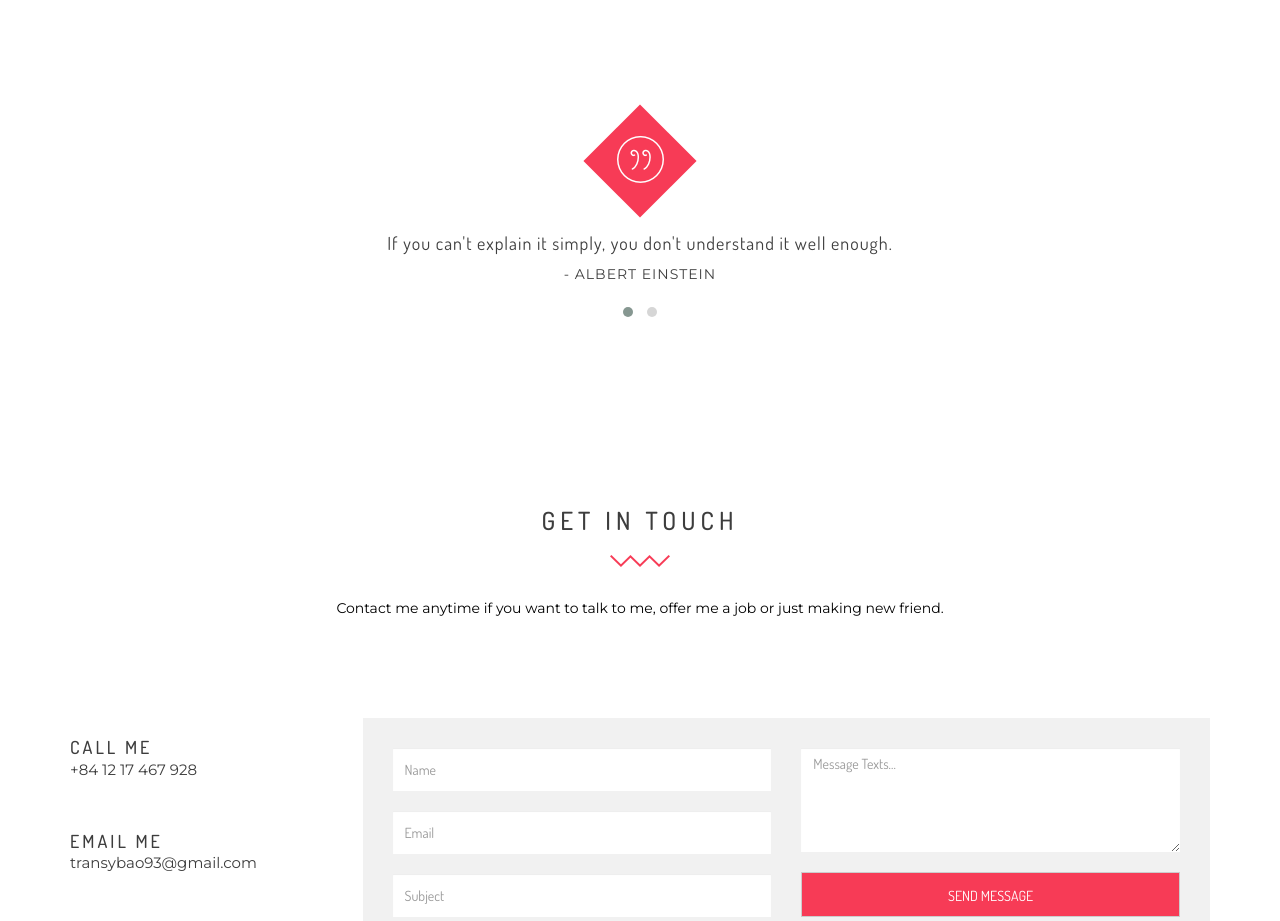
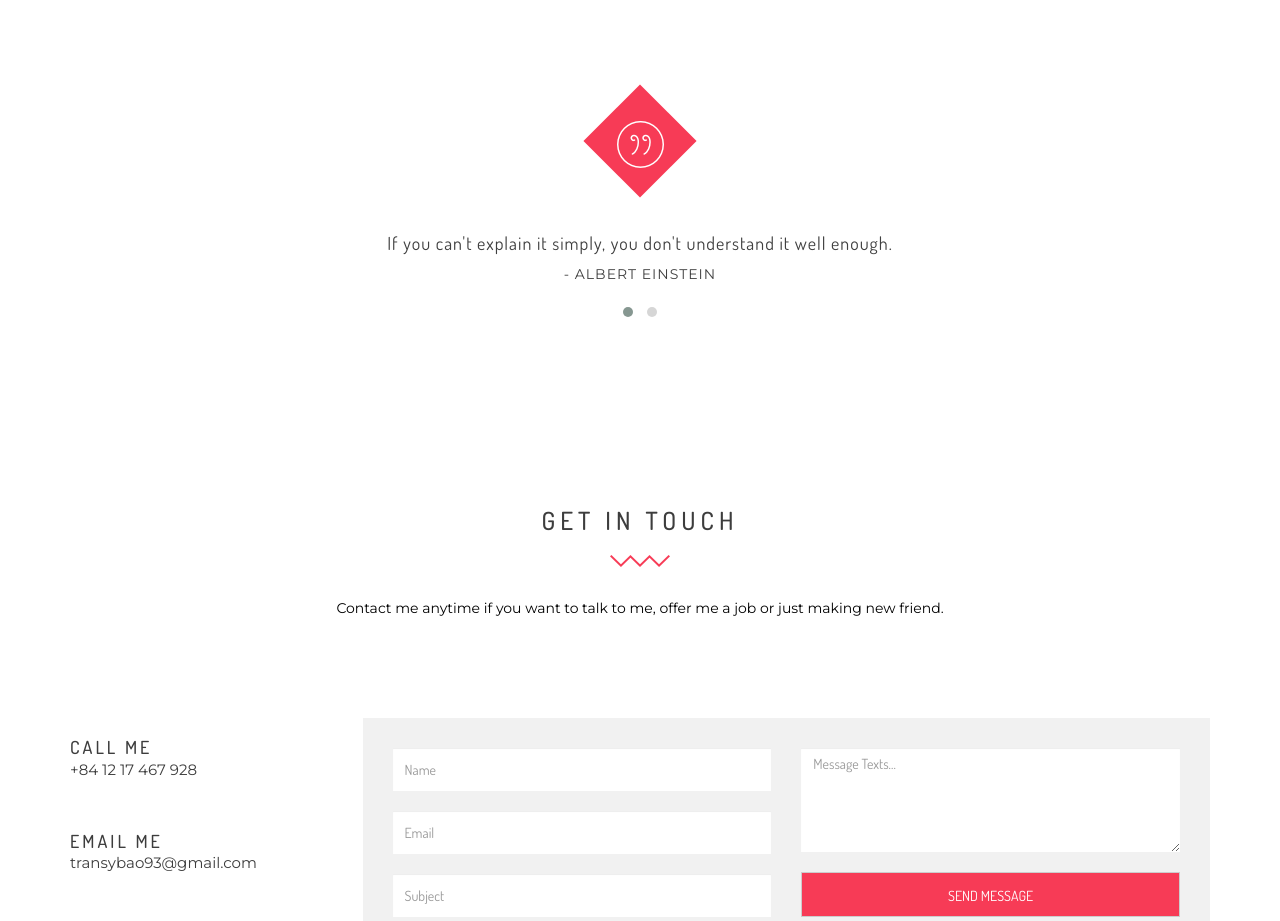
Before and after one commit to transybao/transybao, a plain HTML site: page index.html in a window 1280 px wide. Shown: the part 1960-2881 px from the top of the page. Drawn offline with Linux system fonts and the light colour scheme.

Commit message:
Change the icon quote

```diff
--- a/css/style.css
+++ b/css/style.css
@@ -128,7 +128,7 @@ background-color: #2d3334;
 	width: 80px;
 	height: 80px;
 	background-color: #f73b56;
-	/*top: 110px;*/
+	top: 110px;
 	left: 50%;
 	-moz-transform: rotate(45deg);
 	-o-transform: rotate(45deg);
--- a/index.html
+++ b/index.html
@@ -278,7 +278,7 @@
     <section class="testimonial text-center wow fadeInUp animated" id="TESTIMONIAL">
         <div class="container">
             <div class="icon">
-                <i class="icon-quote" style="margin-top:15px"></i>
+                <i class="icon-quote"></i>
             </div>
             <div class="owl-carousel">
                 <div class="single_testimonial text-center wow fadeInUp animated">
```
